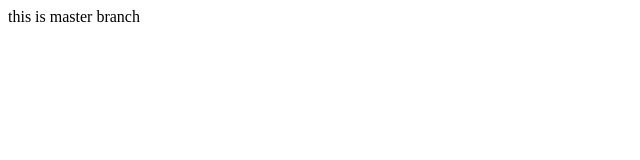
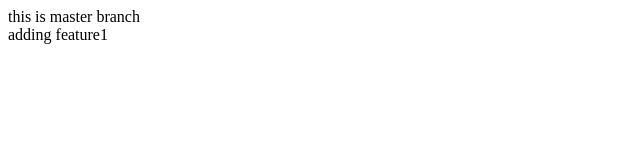
Before and after one commit to manish-Vidyamantra/GIT_PRACTICE, a plain HTML site: page index.html in a window 1280 px wide. Shown: the full height of the page, 0-640 px from the left. Drawn offline with Linux system fonts and the light colour scheme.

Commit message:
adding feature1

```diff
--- a/index.html
+++ b/index.html
@@ -8,5 +8,6 @@
 </head>
 <body>
     <div>this is master branch </div>
+    <div> adding feature1 </div>
 </body>
 </html>
```
